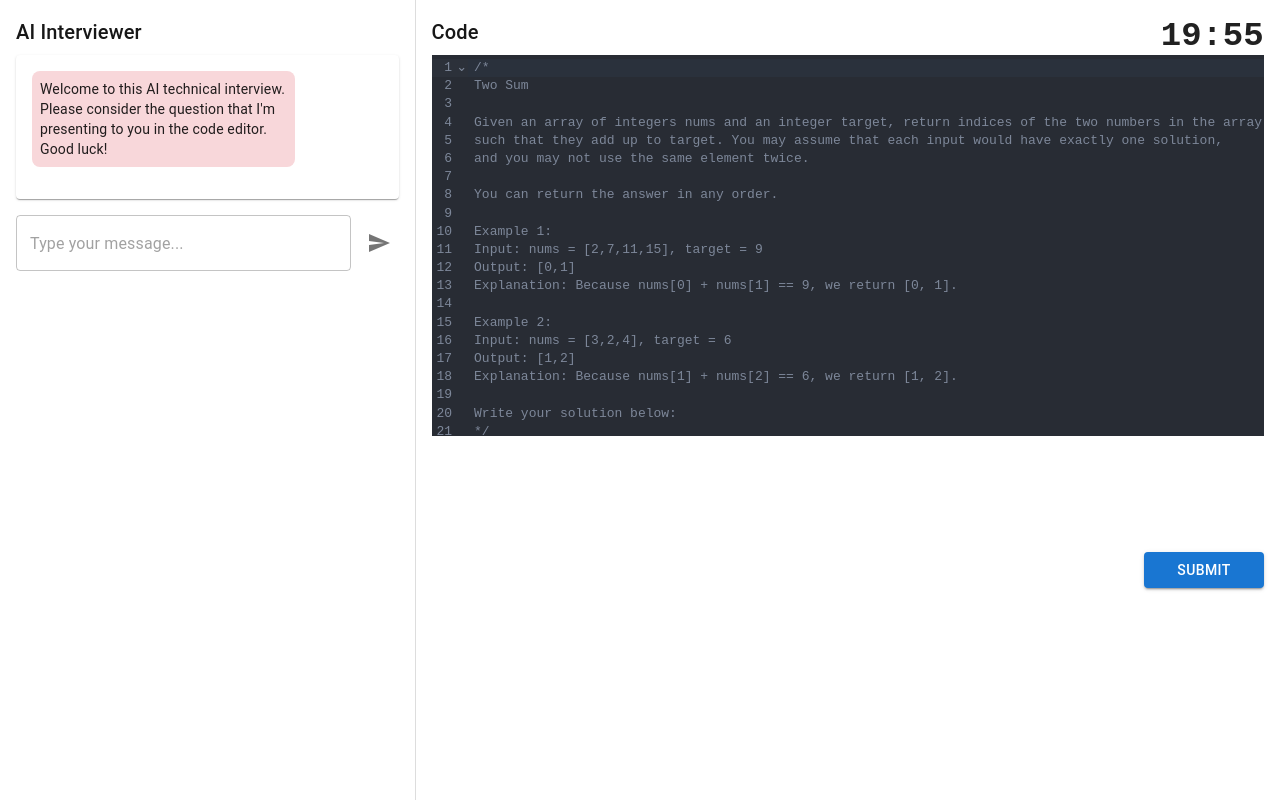
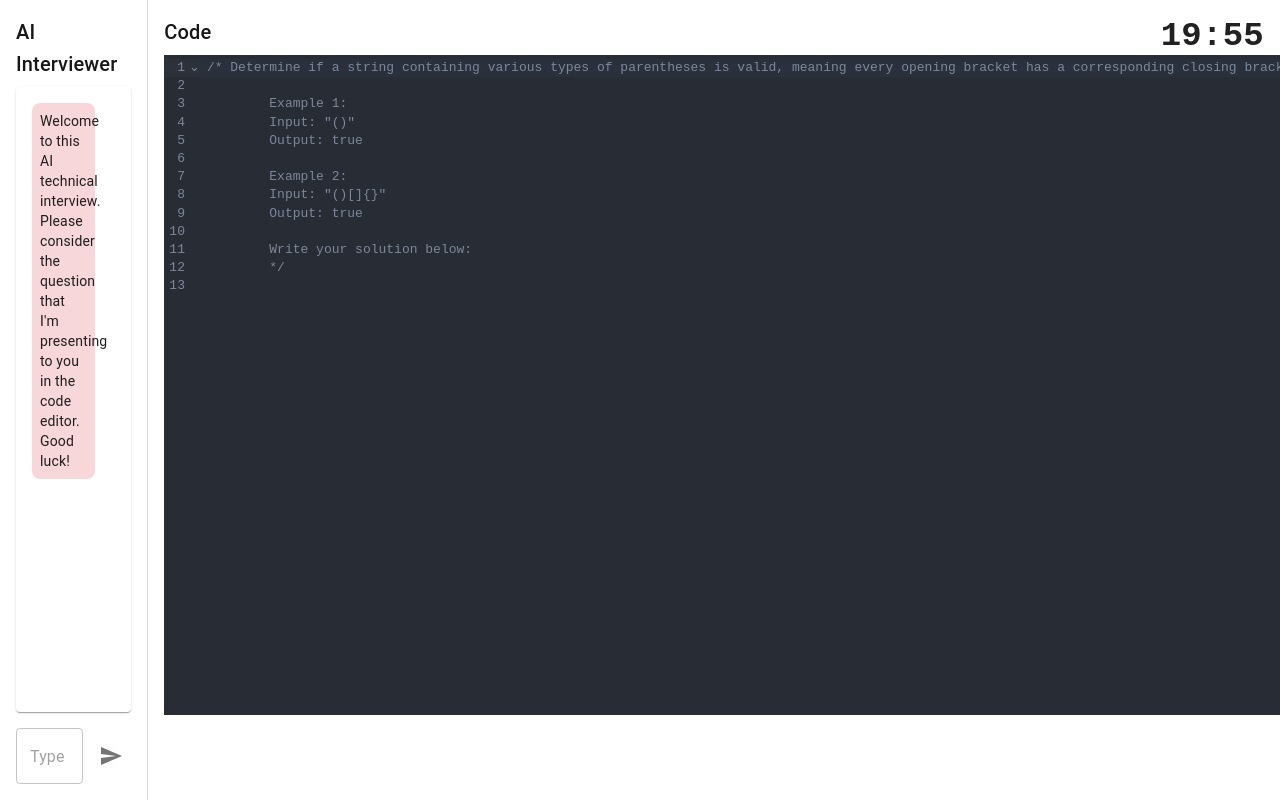
Before and after one commit to gabrielchuv/ai-interviewer, a Next.js app: page /interview in a window 1280 px wide. Built offline with nearby package versions, Linux system fonts and the light colour scheme.

Commit message:
Add question bank and modify styling of chat and code editor to fill up page vertically

```diff
--- a/app/components/ChatInput.tsx
+++ b/app/components/ChatInput.tsx
@@ -9,7 +9,12 @@ interface ChatInputProps {
 
 export function ChatInput({ input, setInput, handleSubmit }: ChatInputProps) {
   return (
-    <Box sx={{ display: 'flex', alignItems: 'center', marginTop: 2 }}>
+    <Box sx={{
+      display: 'flex',
+      alignItems: 'center',
+      height: '56px', // Standard height for TextField
+      minHeight: '56px' // Ensure consistent height
+    }}>
       <TextField
         variant="outlined"
         fullWidth
--- a/app/components/ChatWindow.tsx
+++ b/app/components/ChatWindow.tsx
@@ -16,11 +16,23 @@ interface ChatWindowProps {
 
 export function ChatWindow({ conversation, input, setInput, handleSubmit }: ChatWindowProps) {
   return (
-    <Box sx={{ flex: 1, borderRight: '1px solid #ddd', padding: 2 }}>
+    <Box sx={{
+      flex: 1,
+      borderRight: '1px solid #ddd',
+      padding: 2,
+      height: '100vh',
+      display: 'flex',
+      flexDirection: 'column'
+    }}>
       <Typography variant="h6" gutterBottom>
         AI Interviewer
       </Typography>
-      <Paper sx={{ maxHeight: '80vh', overflowY: 'auto', padding: 2 }}>
+      <Paper sx={{
+        flex: 1,
+        overflowY: 'auto',
+        padding: 2,
+        marginBottom: 2
+      }}>
         <Box sx={{ display: 'flex', flexDirection: 'column' }}>
           {conversation.map((message, index) => (
             <ChatMessage key={index} role={message.role} text={message.text} />
--- a/app/components/CodeEditor.tsx
+++ b/app/components/CodeEditor.tsx
@@ -3,35 +3,15 @@
 import { Box, Button, Typography } from '@mui/material';
 import CodeMirror from '@uiw/react-codemirror';
 import { javascript } from '@codemirror/lang-javascript';
-
-const initialCode = `/*
-Two Sum
-
-Given an array of integers nums and an integer target, return indices of the two numbers in the array
-such that they add up to target. You may assume that each input would have exactly one solution,
-and you may not use the same element twice.
-
-You can return the answer in any order.
-
-Example 1:
-Input: nums = [2,7,11,15], target = 9
-Output: [0,1]
-Explanation: Because nums[0] + nums[1] == 9, we return [0, 1].
-
-Example 2:
-Input: nums = [3,2,4], target = 6
-Output: [1,2]
-Explanation: Because nums[1] + nums[2] == 6, we return [1, 2].
-
-Write your solution below:
-*/
-
-function twoSum(nums: number[], target: number): number[] {
-    // Your solution here
-
-}`;
+import { questionBank } from '../data/questionBank';
+import { useState } from 'react';
 
 export function CodeEditor() {
+  // Initialize the random question once when component mounts
+  const [question] = useState(() => {
+    return questionBank[Math.floor(Math.random() * 10)];
+  });
+
   const handleSubmit = () => {
     // Will be implemented later
     console.log('Submit clicked');
@@ -44,15 +24,15 @@ export function CodeEditor() {
         padding: 2,
         display: 'flex',
         flexDirection: 'column',
-        height: '100%'
+        height: '100vh'
       }}
     >
       <Typography variant="h6" gutterBottom>
         Code
       </Typography>
       <CodeMirror
-        value={initialCode}
-        height="calc(100% - 100px)"
+        value={question.description}
+        height="calc(100vh - 140px)"
         extensions={[javascript()]}
         theme="dark"
       />
@@ -60,7 +40,8 @@ export function CodeEditor() {
         sx={{
           display: 'flex',
           justifyContent: 'flex-end',
-          mt: 2
+          mt: 2,
+          height: '40px'
         }}
       >
         <Button
--- /dev/null
+++ b/app/data/questionBank.ts
@@ -0,0 +1,198 @@
+export const questionBank = [
+    {
+        id: 1,
+        title: "Reverse a Linked List",
+        description: `/* Reverse the nodes of a singly linked list so that the head becomes the tail and vice versa.
+
+        Example 1:
+        Input: 1 -> 2 -> 3 -> 4 -> 5
+        Output: 5 -> 4 -> 3 -> 2 -> 1
+
+        Example 2:
+        Input: 1 -> 2
+        Output: 2 -> 1
+
+        Write your solution below:
+        */
+        `,
+    },
+    {
+        id: 2,
+        title: "Merge Two Sorted Arrays",
+        description: `/* Merge two pre-sorted arrays into a single sorted array efficiently.
+
+        Example 1:
+        Input: [1, 2, 4], [1, 3, 4]
+        Output: [1, 1, 2, 3, 4, 4]
+
+        Example 2:
+        Input: [1, 2, 3], [4, 5, 6]
+        Output: [1, 2, 3, 4, 5, 6]
+
+        Write your solution below:
+        */
+        `,
+    },
+    {
+        id: 3,
+        title: "Valid Parentheses",
+        description: `/* Determine if a string containing various types of parentheses is valid, meaning every opening bracket has a corresponding closing bracket in the correct order.
+
+        Example 1:
+        Input: "()"
+        Output: true
+
+        Example 2:
+        Input: "()[]{}"
+        Output: true
+
+        Write your solution below:
+        */
+        `,
+    },
+    {
+        id: 4,
+        title: "Longest Substring Without Repeating Characters",
+        description: `/* Find the length of the longest substring in a given string that contains no repeating characters.
+
+        Example 1:
+        Input: "abcabcbb"
+        Output: 3
+        Explanation: The longest substring without repeating characters is "abc", which has a length of 3.
+
+        Example 2:
+        Input: "bbbbb"
+        Output: 1
+        Explanation: The longest substring without repeating characters is "b", which has a length of 1.
+
+        Write your solution below:
+        */
+        `,
+    },
+    {
+        id: 5,
+        title: "Binary Tree Inorder Traversal",
+        description: `/* Perform an inorder traversal (left, root, right) of a binary tree and return the sequence of visited nodes.
+
+        Example 1:
+        Input:
+            1
+             \
+              2
+             /
+            3
+        Output: [1, 3, 2]
+
+        Example 2:
+        Input:
+            4
+           / \
+          2   5
+         / \
+        1   3
+        Output: [1, 2, 3, 4, 5]
+
+        Write your solution below:
+        */
+        `,
+    },
+    {
+        id: 6,
+        title: "Find Minimum in Rotated Sorted Array",
+        description: `/* Given a rotated sorted array without duplicates, find the minimum element efficiently.
+
+        Example 1:
+        Input: [3, 4, 5, 1, 2]
+        Output: 1
+
+        Example 2:
+        Input: [4, 5, 6, 7, 0, 1, 2]
+        Output: 0
+
+        Write your solution below:
+        */
+        `,
+    },
+    {
+        id: 7,
+        title: "Top K Frequent Elements",
+        description: `/* Identify the top K most frequent elements in an array.
+
+        Example 1:
+        Input: [1, 1, 1, 2, 2, 3], k = 2
+        Output: [1, 2]
+
+        Example 2:
+        Input: [1, 1, 1, 2, 2, 3], k = 1
+        Output: [1]
+
+        Write your solution below:
+        */
+        `,
+    },
+    {
+        id: 8,
+        title: "Two Sum",
+        description: `/* Given an array of integers, return the indices of the two numbers such that they add up to a specific target.
+
+        Example 1:
+        Input: [2, 7, 11, 15], target = 9
+        Output: [0, 1]
+
+        Example 2:
+        Input: [3, 2, 4], target = 6
+        Output: [1, 2]
+
+        Write your solution below:
+        */
+        `,
+    },
+    {
+        id: 9,
+        title: "Number of Islands",
+        description: `/* Given a 2D grid map of '1's (land) and '0's (water), count the number of islands. An island is surrounded by water and is formed by connecting adjacent lands horizontally or vertically.
+
+        Example 1:
+        Input:
+        [
+            ["1","1","1","1","0"],
+            ["1","1","0","1","0"],
+            ["1","1","0","0","0"],
+            ["0","0","0","0","0"]
+        ]
+        Output: 1
+
+        Example 2:
+        Input:
+        [
+            ["1","1","0","0","0"],
+            ["1","1","0","0","0"],
+            ["0","0","1","0","0"],
+            ["0","0","0","1","1"]
+        ]
+        Output: 3
+
+        Write your solution below:
+        */
+        `,
+    },
+    {
+        id: 10,
+        title: "Course Schedule",
+        description: `/* Determine if it's possible to complete all courses given the prerequisite pairs, ensuring there are no cyclic dependencies.
+
+        Example 1:
+        Input: numCourses = 2, prerequisites = [[1, 0]]
+        Output: true
+        Explanation: There are a total of 2 courses to take. To take course 1 you should have finished course 0. So it is possible.
+
+        Example 2:
+        Input: numCourses = 2, prerequisites = [[1, 0], [0, 1]]
+        Output: false
+        Explanation: There are a total of 2 courses to take. To take course 1 you should have finished course 0, and to take course 0 you should also have finished course 1. So it is impossible.
+
+        Write your solution below:
+        */
+        `,
+    },
+]
```
